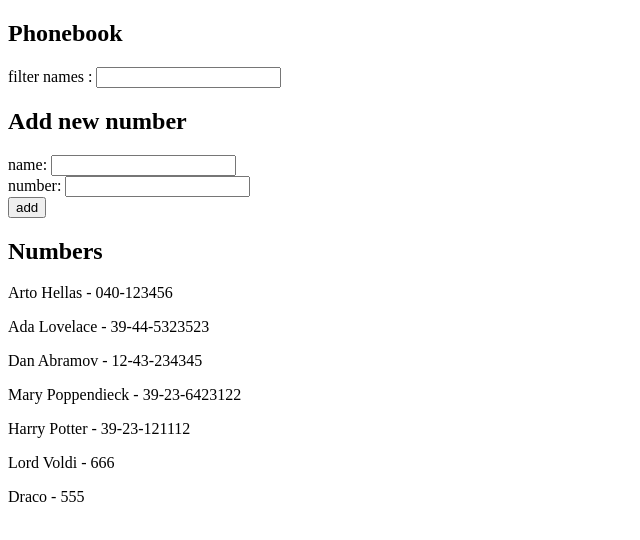
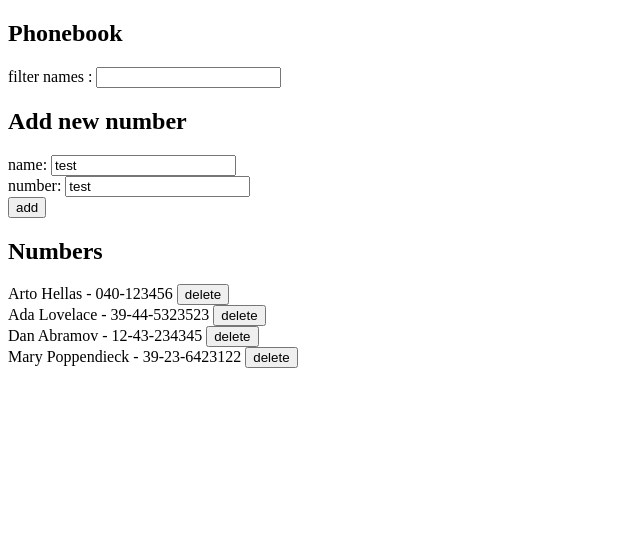
Before and after one commit to thiseaskambas/fullstackopen, a React (Create React App) app in the folder part2/phonebook/: page / in a window 1280 px wide. Shown: the top 540 px of the page, without its empty margins (0-640 px from the left). Built offline with nearby package versions, Linux system fonts and the light colour scheme; data requests are answered from the project's data file.

Commit message:
end 2.17

```diff
--- a/part2/phonebook/db.json
+++ b/part2/phonebook/db.json
@@ -19,21 +19,6 @@
       "name": "Mary Poppendieck",
       "number": "39-23-6423122",
       "id": 4
-    },
-    {
-      "name": "Harry Potter",
-      "number": "39-23-121112",
-      "id": 5
-    },
-    {
-      "name": "Lord Voldi",
-      "number": "666",
-      "id": 6
-    },
-    {
-      "name": "Draco",
-      "number": "555",
-      "id": 7
     }
   ]
 }
--- a/part2/phonebook/src/App.js
+++ b/part2/phonebook/src/App.js
@@ -1,9 +1,9 @@
-import axios from "axios";
-import { useState, useEffect } from "react";
+import { useState, useEffect, useCallback } from "react";
 import Form from "./components/Form";
 import phonebookServices from "./services/phonebook";
 
 const Filter = ({ state, setState }) => {
+  console.log("filter");
   return (
     <div>
       filter names :{" "}
@@ -12,18 +12,28 @@ const Filter = ({ state, setState }) => {
   );
 };
 
-const Persons = ({ arr }) => {
-  return arr.map((el) => (
-    <p key={el.id}>
-      {el.name} - {el.number}
-    </p>
-  ));
+// const Persons = ({ arr, deleteHandler }) => {
+//   return arr.map((el) => (
+//     <div key={el.id}>
+//       {el.name} - {el.number}{" "}
+//       <button onClick={() => deleteHandler(el.id)}>delete</button>
+//     </div>
+//   ));
+// };
+
+const Person = ({ person, handleDelete }) => {
+  return (
+    <div>
+      {person.name} - {person.number}{" "}
+      <button onClick={handleDelete}>delete</button>
+    </div>
+  );
 };
 
 const App = () => {
   const [persons, setPersons] = useState([]);
-  const [newName, setNewName] = useState("");
-  const [newNumber, setNewNumber] = useState("");
+  const [newName, setNewName] = useState("test");
+  const [newNumber, setNewNumber] = useState("test");
   const [searchQuery, setSearchQuery] = useState("");
 
   useEffect(() => {
@@ -39,23 +49,36 @@ const App = () => {
 
   const submitHandler = (e) => {
     e.preventDefault();
+    console.log("submiting");
     const nameAlreadyExists = checkIfUnique("name", newName);
     const numberAlreadyExists = checkIfUnique("number", newNumber);
     if (!newName || !newNumber) {
-      alert("Fill in the name AND the number please");
+      return alert("Fill in the name AND the number please");
     } else if (!nameAlreadyExists && !numberAlreadyExists) {
       phonebookServices
         .addNewContact({ name: newName, number: newNumber })
         .then((data) => setPersons((prev) => [...prev, data]))
         .catch((err) => console.log(err));
     }
-    setNewName("");
-    setNewNumber("");
+    setNewName("test");
+    setNewNumber("test");
   };
 
-  const filtered = persons.filter((el) =>
-    el.name.toLocaleLowerCase().startsWith(searchQuery.toLocaleLowerCase())
-  );
+  const filtered =
+    searchQuery.length > 0
+      ? persons
+      : persons.filter((el) =>
+          el.name.toLowerCase().startsWith(searchQuery.toLowerCase())
+        );
+
+  const deleteHandler = (id) => {
+    phonebookServices.deleteContact(id).then((res) => {
+      phonebookServices
+        .getAll()
+        .then((data) => setPersons(data))
+        .catch((err) => console.log(err));
+    });
+  };
 
   return (
     <div>
@@ -70,7 +93,14 @@ const App = () => {
         setNewNumber={setNewNumber}
       />
       <h2>Numbers</h2>
-      <Persons arr={filtered} />
+      {/* <Persons arr={filtered} deleteHandler={deleteHandler} /> */}
+      {filtered.map((el) => (
+        <Person
+          key={el.id}
+          person={el}
+          handleDelete={() => deleteHandler(el.id)}
+        />
+      ))}
     </div>
   );
 };
--- a/part2/phonebook/src/services/phonebook.js
+++ b/part2/phonebook/src/services/phonebook.js
@@ -10,4 +10,8 @@ const getAll = () => {
   return axios.get(baseUrl).then((res) => res.data);
 };
 
-export default { addNewContact, getAll };
+const deleteContact = (id) => {
+  return axios.delete(`${baseUrl}/${id}`);
+};
+
+export default { addNewContact, getAll, deleteContact };
```
